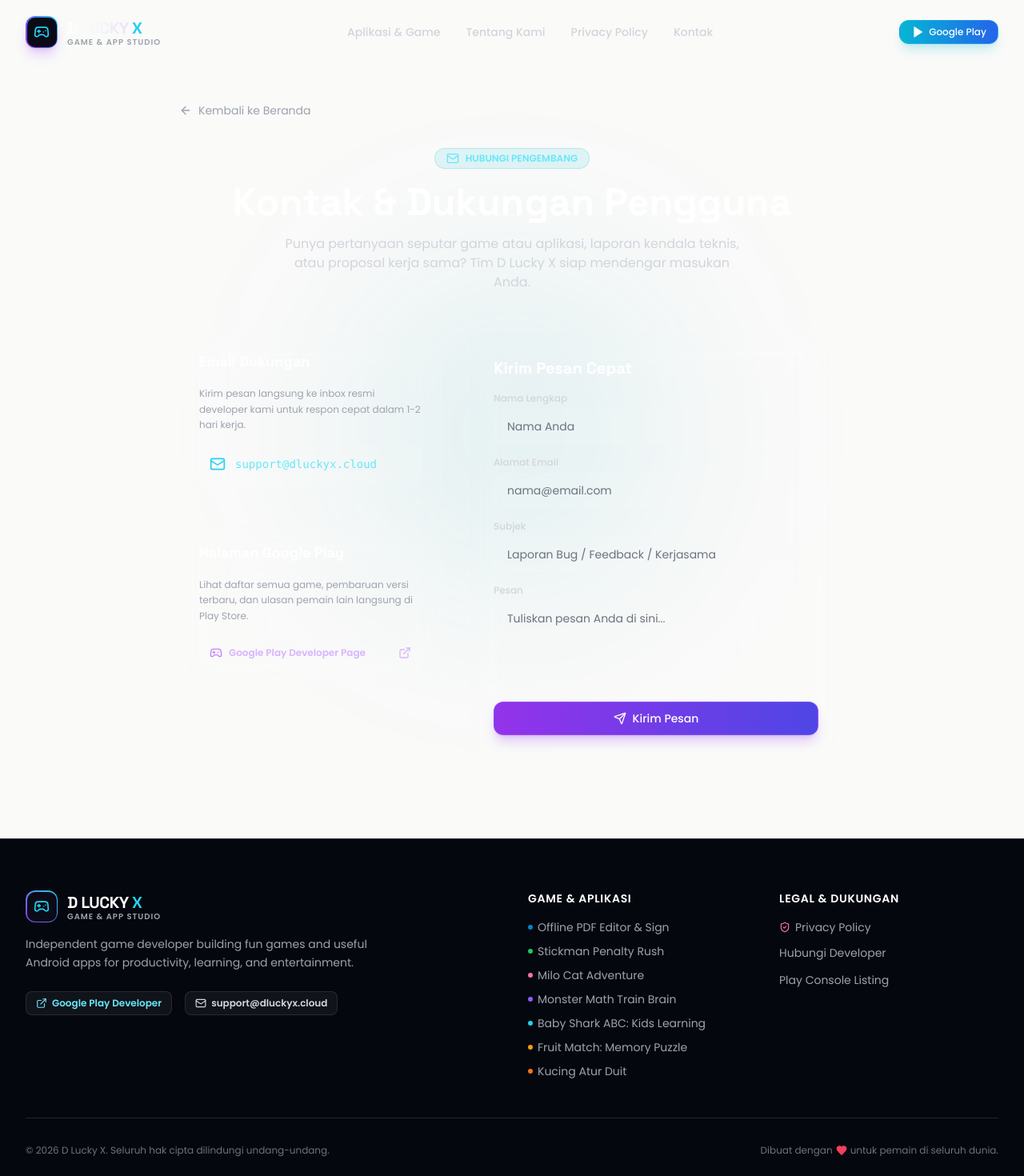
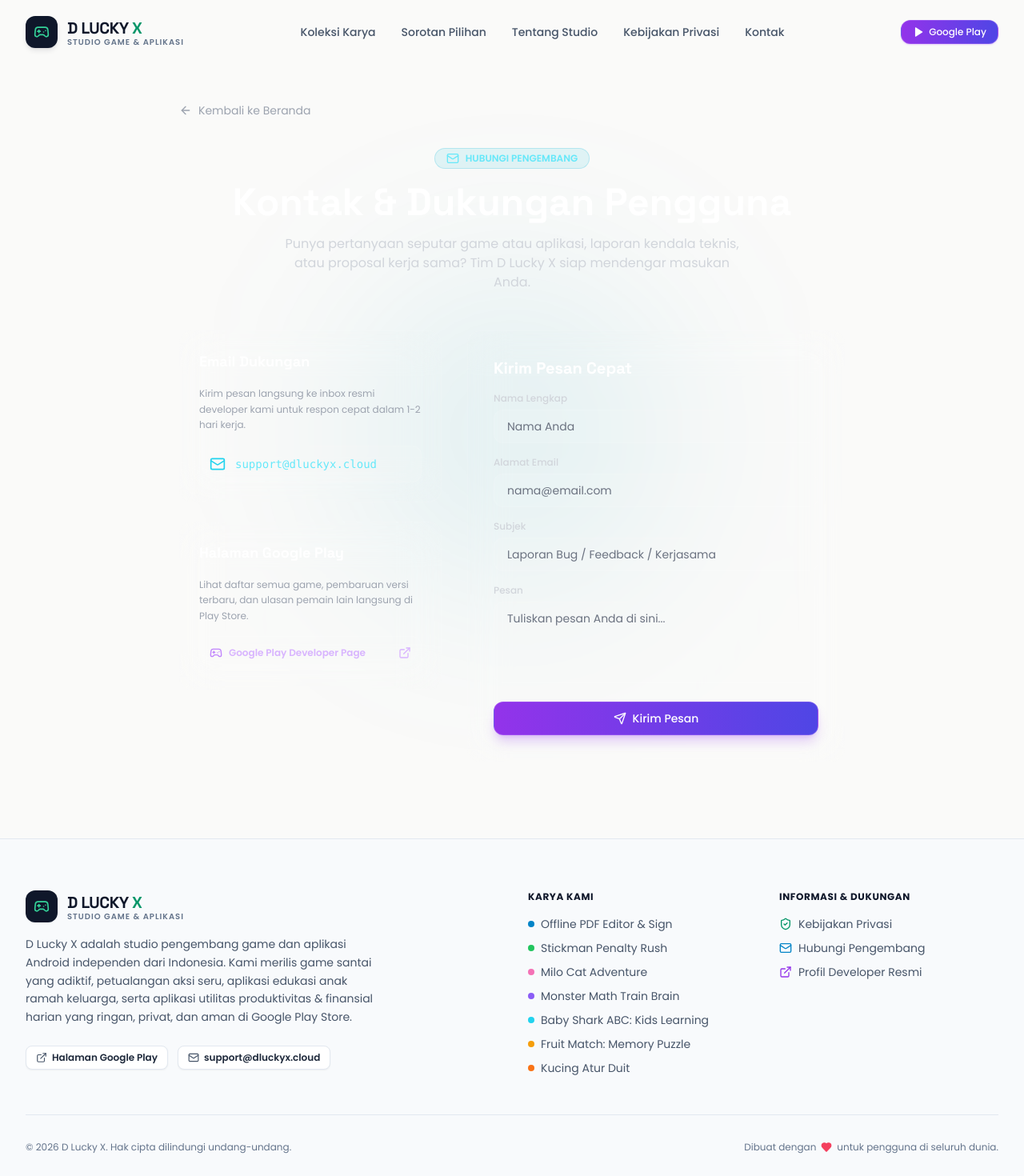
Before and after one commit to teknoplanner/dlux, a Next.js app: page /contact in a window 1280 px wide. Shown: the top 1470 px of the page at 80% size. Built offline with nearby package versions, Linux system fonts and the light colour scheme.

Commit message:
feat: modernize navbar and footer with clean studio aesthetic

```diff
--- a/src/components/layout/Footer.tsx
+++ b/src/components/layout/Footer.tsx
@@ -5,66 +5,64 @@
 
 export const Footer: React.FC = () => {
   return (
-    <footer className="bg-[#05070e] border-t border-slate-800 pt-16 pb-12 relative overflow-hidden">
+    <footer className="bg-slate-50 border-t border-slate-200 pt-16 pb-12 relative overflow-hidden text-slate-700">
       <div className="max-w-7xl mx-auto px-4 sm:px-6 lg:px-8 relative z-10">
-        <div className="grid grid-cols-1 md:grid-cols-4 gap-10 pb-12 border-b border-slate-800">
+        <div className="grid grid-cols-1 md:grid-cols-4 gap-10 pb-12 border-b border-slate-200">
           {/* Col 1: Studio Info */}
           <div className="md:col-span-2 space-y-4">
             <Link href="/" className="flex items-center gap-3">
-              <div className="w-10 h-10 rounded-xl bg-gradient-to-tr from-purple-600 to-cyan-400 p-[1.5px]">
-                <div className="w-full h-full bg-[#0b0b18] rounded-[10px] flex items-center justify-center">
-                  <Gamepad2 className="w-5 h-5 text-cyan-400" />
-                </div>
+              <div className="w-10 h-10 rounded-xl bg-slate-900 flex items-center justify-center text-white shadow-sm">
+                <Gamepad2 className="w-5 h-5 text-emerald-400" />
               </div>
               <div>
-                <span className="text-xl font-bold font-display tracking-tight text-white">
-                  D LUCKY <span className="text-cyan-400">X</span>
+                <span className="text-xl font-bold font-display tracking-tight text-slate-900">
+                  D LUCKY <span className="text-emerald-600">X</span>
                 </span>
-                <span className="block text-[10px] tracking-widest uppercase text-gray-400 -mt-1 font-semibold">
-                  Game &amp; App Studio
+                <span className="block text-[10px] tracking-widest uppercase text-slate-500 -mt-1 font-semibold">
+                  Studio Game &amp; Aplikasi
                 </span>
               </div>
             </Link>
-            <p className="text-sm text-gray-400 max-w-md leading-relaxed">
-              {developer.tagline}
+            <p className="text-sm text-slate-600 max-w-md leading-relaxed">
+              {developer.description}
             </p>
-            <div className="flex items-center gap-4 pt-2">
+            <div className="flex flex-wrap items-center gap-3 pt-2">
               <a
                 href={developer.playStoreUrl}
                 target="_blank"
                 rel="noopener noreferrer"
-                className="inline-flex items-center gap-1.5 text-xs font-semibold px-3 py-1.5 rounded-lg bg-white/5 border border-white/10 text-cyan-300 hover:bg-cyan-500/10 hover:border-cyan-400/40 transition-all"
+                className="inline-flex items-center gap-1.5 text-xs font-semibold px-3 py-1.5 rounded-lg bg-white border border-slate-200 text-slate-800 hover:border-slate-300 hover:bg-slate-100 transition-all shadow-sm"
               >
-                <ExternalLink className="w-3.5 h-3.5" />
-                Google Play Developer
+                <ExternalLink className="w-3.5 h-3.5 text-slate-600" />
+                Halaman Google Play
               </a>
               <Link
                 href="/contact"
-                className="inline-flex items-center gap-1.5 text-xs font-semibold px-3 py-1.5 rounded-lg bg-white/5 border border-white/10 text-gray-300 hover:bg-white/10 transition-all"
+                className="inline-flex items-center gap-1.5 text-xs font-semibold px-3 py-1.5 rounded-lg bg-white border border-slate-200 text-slate-800 hover:border-slate-300 hover:bg-slate-100 transition-all shadow-sm"
               >
-                <Mail className="w-3.5 h-3.5" />
+                <Mail className="w-3.5 h-3.5 text-slate-600" />
                 {developer.email}
               </Link>
             </div>
           </div>
 
-          {/* Col 2: Games List */}
+          {/* Col 2: Games & Apps List */}
           <div>
-            <h4 className="text-sm font-semibold uppercase tracking-wider text-white mb-4">
-              Game & Aplikasi
+            <h4 className="text-xs font-bold uppercase tracking-wider text-slate-900 mb-4">
+              Karya Kami
             </h4>
             <ul className="space-y-2.5">
               {apps.map((app) => (
                 <li key={app.slug}>
                   <Link
                     href={`/apps/${app.slug}`}
-                    className="text-sm text-gray-400 hover:text-cyan-400 transition-colors flex items-center gap-1.5"
+                    className="text-sm text-slate-600 hover:text-slate-900 transition-colors flex items-center gap-2"
                   >
                     <span
-                      className="w-1.5 h-1.5 rounded-full"
+                      className="w-2 h-2 rounded-full shrink-0"
                       style={{ backgroundColor: app.color }}
                     />
-                    {app.name}
+                    <span className="truncate">{app.name}</span>
                   </Link>
                 </li>
               ))}
@@ -73,25 +71,26 @@
 
           {/* Col 3: Legal & Resources */}
           <div>
-            <h4 className="text-sm font-semibold uppercase tracking-wider text-white mb-4">
-              Legal & Dukungan
+            <h4 className="text-xs font-bold uppercase tracking-wider text-slate-900 mb-4">
+              Informasi &amp; Dukungan
             </h4>
             <ul className="space-y-2.5">
               <li>
                 <Link
                   href="/privacy"
-                  className="text-sm text-gray-400 hover:text-cyan-400 transition-colors flex items-center gap-1.5"
+                  className="text-sm text-slate-600 hover:text-slate-900 transition-colors flex items-center gap-2"
                 >
-                  <ShieldCheck className="w-3.5 h-3.5 text-pink-400" />
-                  Privacy Policy
+                  <ShieldCheck className="w-4 h-4 text-emerald-600" />
+                  Kebijakan Privasi
                 </Link>
               </li>
               <li>
                 <Link
                   href="/contact"
-                  className="text-sm text-gray-400 hover:text-cyan-400 transition-colors"
+                  className="text-sm text-slate-600 hover:text-slate-900 transition-colors flex items-center gap-2"
                 >
-                  Hubungi Developer
+                  <Mail className="w-4 h-4 text-sky-600" />
+                  Hubungi Pengembang
                 </Link>
               </li>
               <li>
@@ -99,9 +98,10 @@
                   href={developer.playStoreUrl}
                   target="_blank"
                   rel="noopener noreferrer"
-                  className="text-sm text-gray-400 hover:text-cyan-400 transition-colors"
+                  className="text-sm text-slate-600 hover:text-slate-900 transition-colors flex items-center gap-2"
                 >
-                  Play Console Listing
+                  <ExternalLink className="w-4 h-4 text-purple-600" />
+                  Profil Developer Resmi
                 </a>
               </li>
             </ul>
@@ -109,10 +109,10 @@
         </div>
 
         {/* Bottom bar */}
-        <div className="pt-8 flex flex-col sm:flex-row items-center justify-between gap-4 text-xs text-gray-500">
-          <p>© {new Date().getFullYear()} D Lucky X. Seluruh hak cipta dilindungi undang-undang.</p>
-          <p className="flex items-center gap-1">
-            Dibuat dengan <Heart className="w-3.5 h-3.5 text-rose-500 fill-rose-500" /> untuk pemain di seluruh dunia.
+        <div className="pt-8 flex flex-col sm:flex-row items-center justify-between gap-4 text-xs text-slate-500">
+          <p>© {new Date().getFullYear()} D Lucky X. Hak cipta dilindungi undang-undang.</p>
+          <p className="flex items-center gap-1.5">
+            Dibuat dengan <Heart className="w-3.5 h-3.5 text-rose-500 fill-rose-500" /> untuk pengguna di seluruh dunia.
           </p>
         </div>
       </div>
--- a/src/components/layout/Navbar.tsx
+++ b/src/components/layout/Navbar.tsx
@@ -2,7 +2,7 @@
 
 import React, { useState, useEffect } from "react";
 import Link from "next/link";
-import { Play, Menu, X, Gamepad2, ShieldCheck, Mail } from "lucide-react";
+import { Play, Menu, X, Gamepad2, ShieldCheck, Mail, Sparkles } from "lucide-react";
 import { developer } from "@/data/apps";
 import { Button } from "@/components/ui/Button";
 
@@ -14,15 +14,24 @@
     const handleScroll = () => {
       setIsScrolled(window.scrollY > 20);
     };
+    const handleKeyDown = (e: KeyboardEvent) => {
+      if (e.key === "Escape") {
+        setMobileMenuOpen(false);
+      }
+    };
     window.addEventListener("scroll", handleScroll);
-    return () => window.removeEventListener("scroll", handleScroll);
+    window.addEventListener("keydown", handleKeyDown);
+    return () => {
+      window.removeEventListener("scroll", handleScroll);
+      window.removeEventListener("keydown", handleKeyDown);
+    };
   }, []);
 
   return (
     <header
       className={`fixed top-0 left-0 right-0 z-50 transition-all duration-300 ${
         isScrolled
-          ? "bg-[#070913]/90 backdrop-blur-xl border-b border-slate-800 shadow-xl shadow-black/50 py-3"
+          ? "bg-white/90 backdrop-blur-md border-b border-slate-200/80 shadow-sm py-3"
           : "bg-transparent py-5"
       }`}
     >
@@ -30,17 +39,15 @@
         <div className="flex items-center justify-between">
           {/* Brand Logo */}
           <Link href="/" className="flex items-center gap-3 group">
-            <div className="w-10 h-10 rounded-xl bg-gradient-to-tr from-purple-600 via-indigo-500 to-cyan-400 p-[1.5px] shadow-lg shadow-purple-500/30 group-hover:shadow-purple-500/50 transition-all duration-300">
-              <div className="w-full h-full bg-[#0b0b18] rounded-[10px] flex items-center justify-center">
-                <Gamepad2 className="w-5 h-5 text-cyan-400 group-hover:scale-110 transition-transform duration-300" />
-              </div>
+            <div className="w-10 h-10 rounded-xl bg-slate-900 flex items-center justify-center text-white shadow-md shadow-slate-900/10 group-hover:bg-slate-800 transition-colors">
+              <Gamepad2 className="w-5 h-5 text-emerald-400 group-hover:scale-110 transition-transform duration-300" />
             </div>
             <div>
-              <span className="text-xl font-bold font-display tracking-tight bg-gradient-to-r from-white via-gray-100 to-purple-200 bg-clip-text text-transparent">
-                D LUCKY <span className="text-cyan-400">X</span>
+              <span className="text-xl font-bold font-display tracking-tight text-slate-900">
+                D LUCKY <span className="text-emerald-600">X</span>
               </span>
-              <span className="block text-[10px] tracking-widest uppercase text-gray-400 -mt-1 font-semibold">
-                Game &amp; App Studio
+              <span className="block text-[10px] tracking-widest uppercase text-slate-500 -mt-1 font-semibold">
+                Studio Game &amp; Aplikasi
               </span>
             </div>
           </Link>
@@ -49,25 +56,31 @@
           <nav className="hidden md:flex items-center gap-8">
             <Link
               href="/#apps"
-              className="text-sm font-medium text-gray-300 hover:text-cyan-400 transition-colors"
+              className="text-sm font-medium text-slate-600 hover:text-slate-900 transition-colors"
             >
-              Aplikasi & Game
+              Koleksi Karya
+            </Link>
+            <Link
+              href="/#featured"
+              className="text-sm font-medium text-slate-600 hover:text-slate-900 transition-colors"
+            >
+              Sorotan Pilihan
             </Link>
             <Link
               href="/#about"
-              className="text-sm font-medium text-gray-300 hover:text-cyan-400 transition-colors"
+              className="text-sm font-medium text-slate-600 hover:text-slate-900 transition-colors"
             >
-              Tentang Kami
+              Tentang Studio
             </Link>
             <Link
               href="/privacy"
-              className="text-sm font-medium text-gray-300 hover:text-cyan-400 transition-colors"
+              className="text-sm font-medium text-slate-600 hover:text-slate-900 transition-colors"
             >
-              Privacy Policy
+              Kebijakan Privasi
             </Link>
             <Link
               href="/contact"
-              className="text-sm font-medium text-gray-300 hover:text-cyan-400 transition-colors"
+              className="text-sm font-medium text-slate-600 hover:text-slate-900 transition-colors"
             >
               Kontak
             </Link>
@@ -78,11 +91,11 @@
             <Button
               href={developer.playStoreUrl}
               external
-              variant="secondary"
+              variant="primary"
               size="sm"
-              className="shadow-cyan-500/20"
+              className="bg-slate-900 hover:bg-slate-800 text-white shadow-sm"
             >
-              <Play className="w-4 h-4 fill-current" />
+              <Play className="w-3.5 h-3.5 fill-current" />
               Google Play
             </Button>
           </div>
@@ -90,59 +103,68 @@
           {/* Mobile Menu Trigger */}
           <button
             onClick={() => setMobileMenuOpen(!mobileMenuOpen)}
-            aria-label="Toggle Menu"
-            className="md:hidden p-2 rounded-lg bg-white/5 border border-white/10 text-gray-300 hover:text-white"
+            aria-label="Buka Menu Navigasi"
+            aria-expanded={mobileMenuOpen}
+            className="md:hidden p-2 rounded-xl bg-white border border-slate-200 text-slate-700 hover:text-slate-900 shadow-sm"
           >
-            {mobileMenuOpen ? <X className="w-6 h-6" /> : <Menu className="w-6 h-6" />}
+            {mobileMenuOpen ? <X className="w-5 h-5" /> : <Menu className="w-5 h-5" />}
           </button>
         </div>
       </div>
 
       {/* Mobile Menu Drawer */}
       {mobileMenuOpen && (
-        <div className="md:hidden bg-[#070913]/98 backdrop-blur-2xl border-b border-slate-800 px-6 py-6 space-y-4 animate-in slide-in-from-top-4 duration-200">
+        <div className="md:hidden bg-white/98 backdrop-blur-xl border-b border-slate-200 px-6 py-6 space-y-3 shadow-xl">
           <Link
             href="/#apps"
             onClick={() => setMobileMenuOpen(false)}
-            className="flex items-center gap-3 text-base font-medium text-gray-200 hover:text-cyan-400 py-2 border-b border-white/5"
+            className="flex items-center gap-3 text-sm font-semibold text-slate-800 hover:text-emerald-600 py-2.5 border-b border-slate-100"
           >
-            <Gamepad2 className="w-5 h-5 text-purple-400" />
-            Aplikasi & Game
+            <Gamepad2 className="w-4 h-4 text-emerald-600" />
+            Koleksi Karya
+          </Link>
+          <Link
+            href="/#featured"
+            onClick={() => setMobileMenuOpen(false)}
+            className="flex items-center gap-3 text-sm font-semibold text-slate-800 hover:text-emerald-600 py-2.5 border-b border-slate-100"
+          >
+            <Sparkles className="w-4 h-4 text-amber-500" />
+            Sorotan Pilihan
           </Link>
           <Link
             href="/#about"
             onClick={() => setMobileMenuOpen(false)}
-            className="flex items-center gap-3 text-base font-medium text-gray-200 hover:text-cyan-400 py-2 border-b border-white/5"
+            className="flex items-center gap-3 text-sm font-semibold text-slate-800 hover:text-emerald-600 py-2.5 border-b border-slate-100"
           >
-            <ShieldCheck className="w-5 h-5 text-cyan-400" />
-            Tentang Kami
+            <ShieldCheck className="w-4 h-4 text-cyan-600" />
+            Tentang Studio
           </Link>
           <Link
             href="/privacy"
             onClick={() => setMobileMenuOpen(false)}
-            className="flex items-center gap-3 text-base font-medium text-gray-200 hover:text-cyan-400 py-2 border-b border-white/5"
+            className="flex items-center gap-3 text-sm font-semibold text-slate-800 hover:text-emerald-600 py-2.5 border-b border-slate-100"
           >
-            <ShieldCheck className="w-5 h-5 text-pink-400" />
-            Privacy Policy
+            <ShieldCheck className="w-4 h-4 text-purple-600" />
+            Kebijakan Privasi
           </Link>
           <Link
             href="/contact"
             onClick={() => setMobileMenuOpen(false)}
-            className="flex items-center gap-3 text-base font-medium text-gray-200 hover:text-cyan-400 py-2 border-b border-white/5"
+            className="flex items-center gap-3 text-sm font-semibold text-slate-800 hover:text-emerald-600 py-2.5 border-b border-slate-100"
           >
-            <Mail className="w-5 h-5 text-amber-400" />
-            Kontak & Dukungan
+            <Mail className="w-4 h-4 text-orange-500" />
+            Kontak &amp; Dukungan
           </Link>
           <div className="pt-2">
             <Button
               href={developer.playStoreUrl}
               external
-              variant="secondary"
+              variant="primary"
               size="md"
-              className="w-full justify-center"
+              className="w-full justify-center bg-slate-900 text-white"
             >
               <Play className="w-4 h-4 fill-current" />
-              Buka di Google Play
+              Kunjungi Google Play
             </Button>
           </div>
         </div>
```
